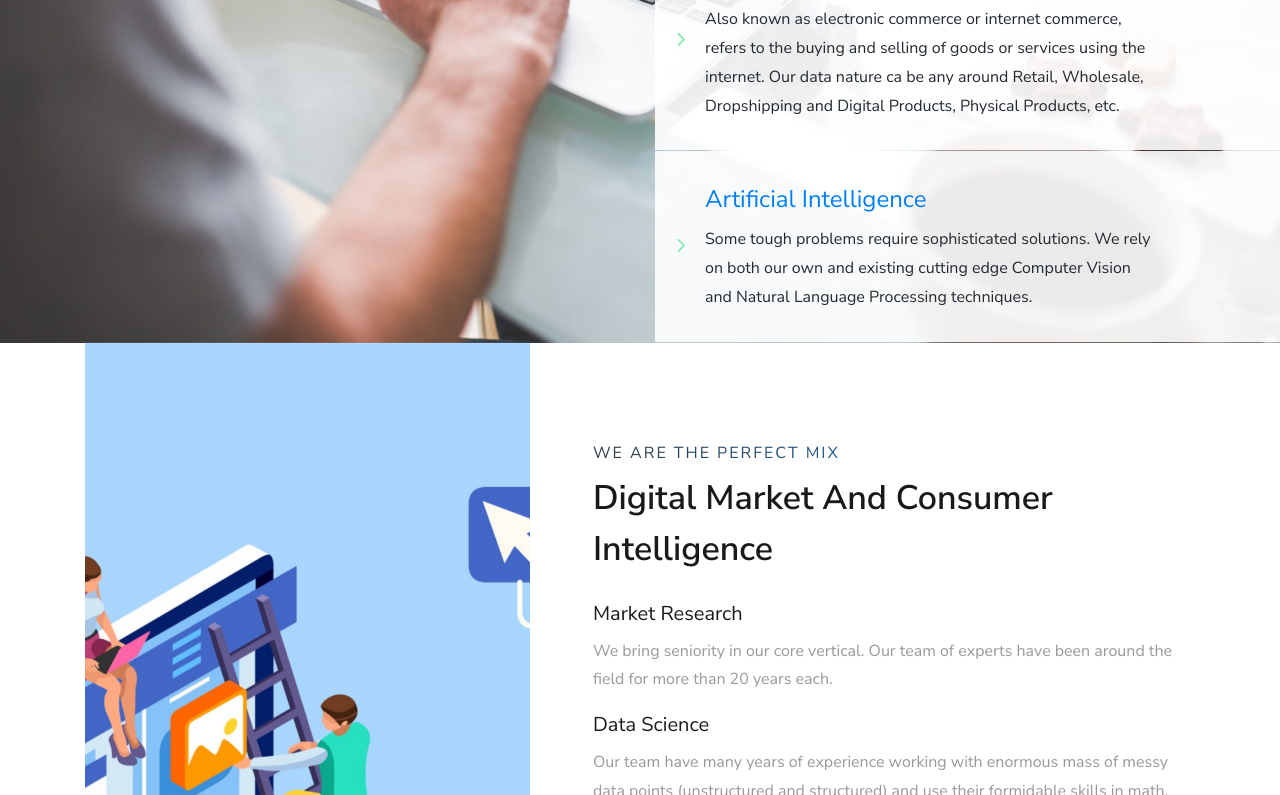
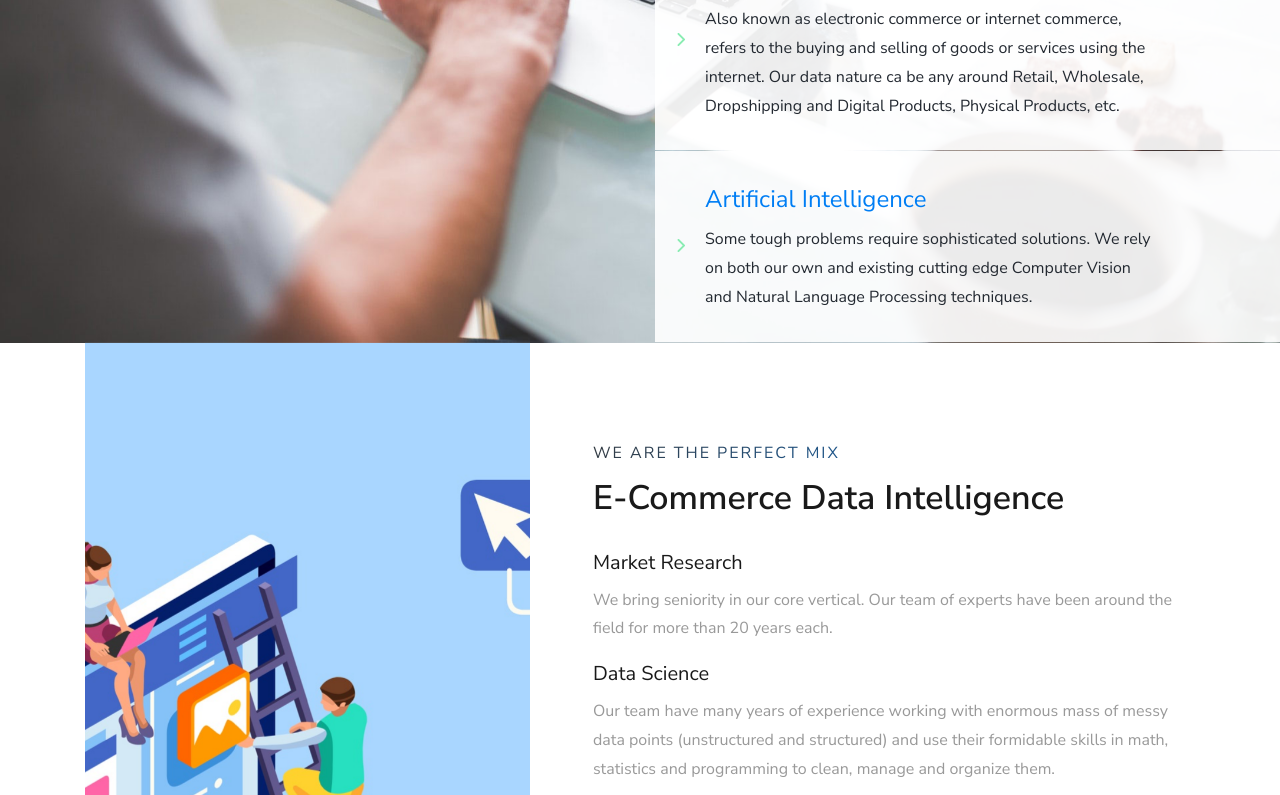
Before and after one commit to shalion/web-shalion.com, a plain HTML site: page index.html in a window 1280 px wide. Shown: the part 2005-2800 px from the top of the page. Drawn offline with Linux system fonts and the light colour scheme; some packages are replaced by stand-ins of ours; no server answers; files whose address does not match are found by name.

Commit message:
Update index.html

```diff
--- a/index.html
+++ b/index.html
@@ -334,8 +334,7 @@
                     <div class="row justify-content-start pb-3">
                         <div class="col-md-12 heading-section ftco-animate">
                             <span class="subheading">We are the perfect mix</span>
-                            <h2 class="mb-4" style="font-size: 34px; text-transform: capitalize;">Digital Market and
-                                Consumer Intelligence</h2>
+                            <h2 class="mb-4" style="font-size: 34px; text-transform: capitalize;">E-commerce Data Intelligence</h2>
 
 
                             <h5>Market Research</h5>
```
